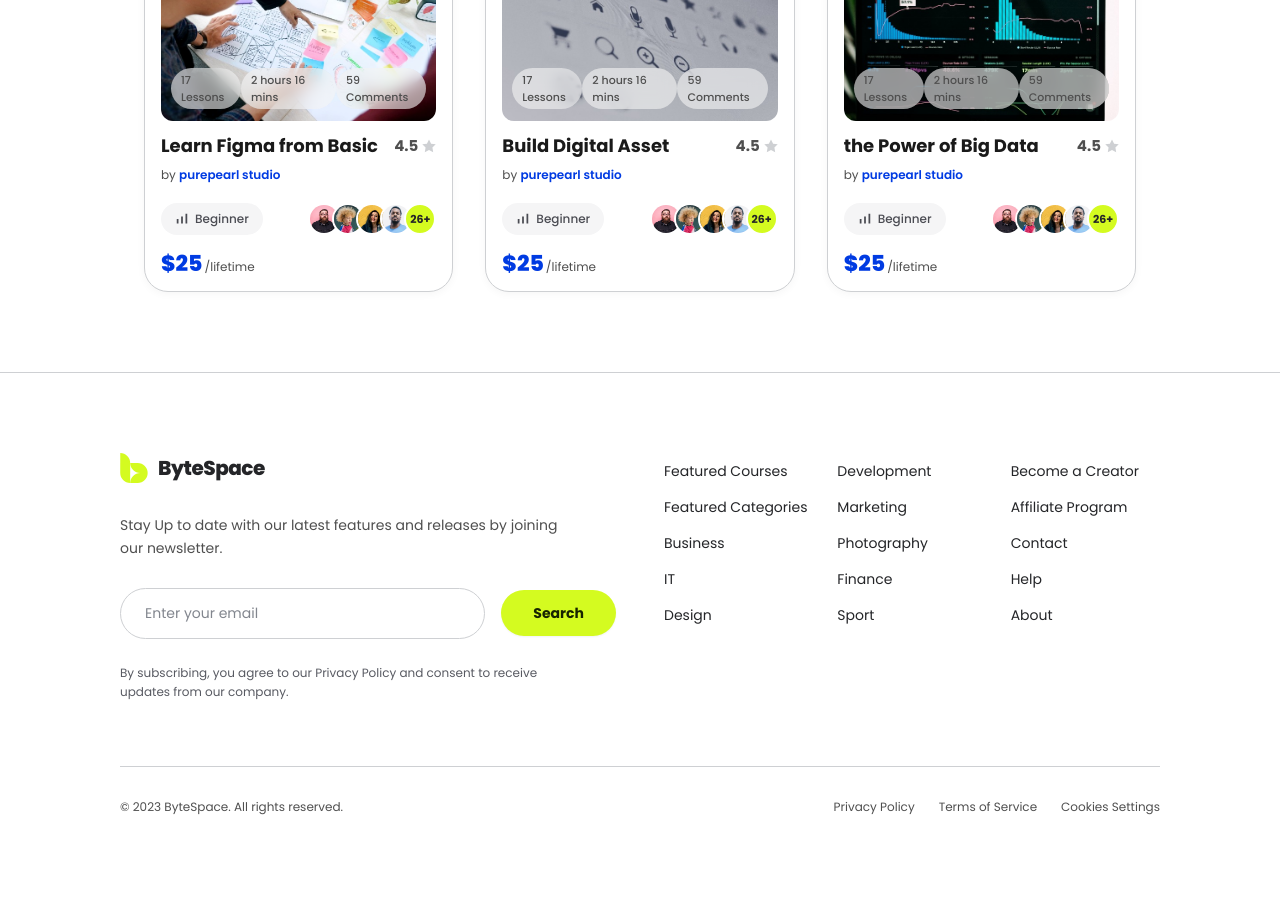
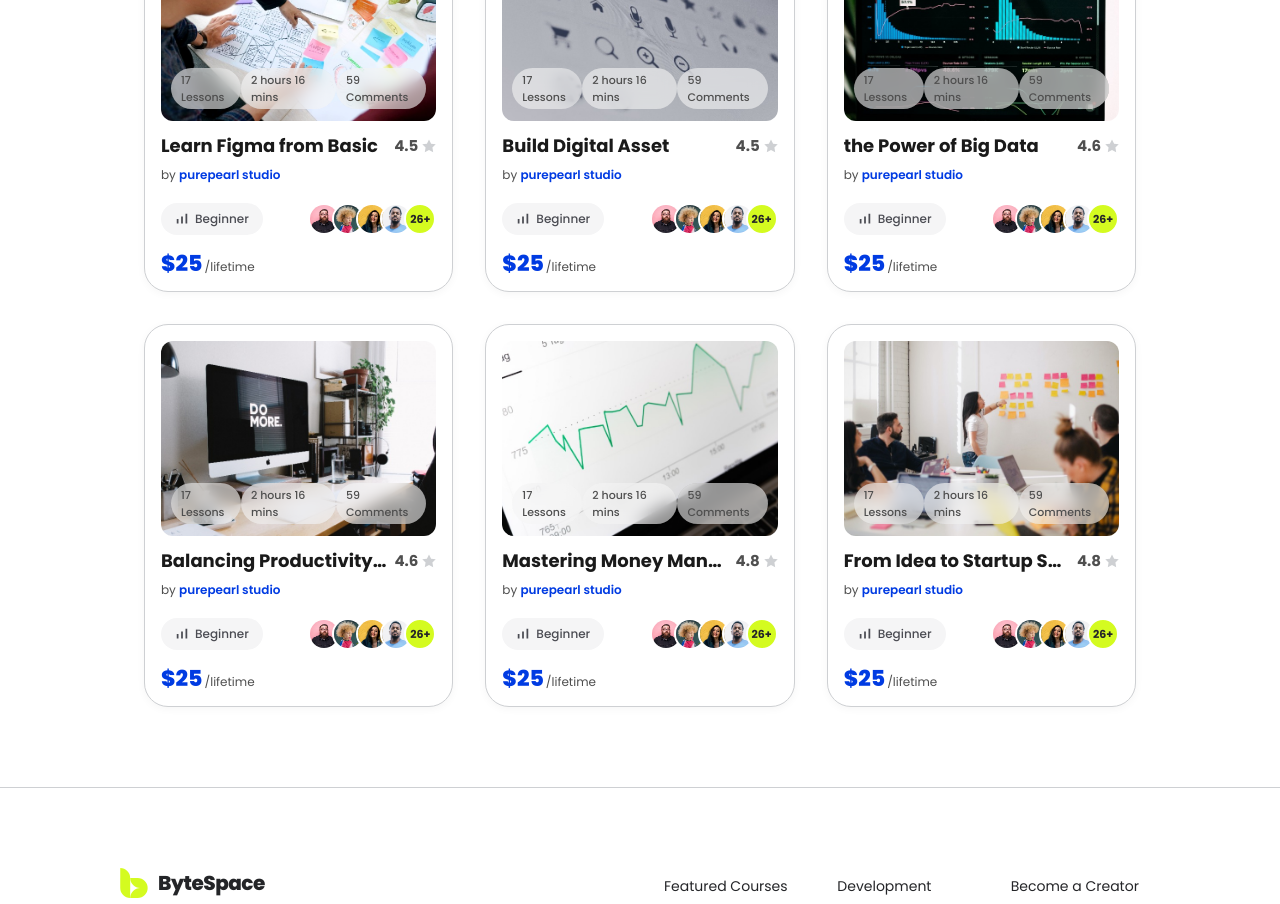
Before and after one commit to saiefadnan/bytespace-new, a React (Vite) app: page /creators in a window 1280 px wide. Shown: the part 760-1664 px from the top of the page. Before the commit the page ends 1623 px from the top, so only its background shows below. Built offline with nearby package versions, Linux system fonts and the light colour scheme; a web font is replaced by a local one.

Commit message:
minor issues fix

```diff
--- a/src/components/common/Navbar.tsx
+++ b/src/components/common/Navbar.tsx
@@ -23,7 +23,7 @@
   // Exactly 3 center links as specified in Figma: Home, Courses, Creators
   const navLinks = [
     { label: 'Home', href: '/' },
-    { label: 'Courses', href: '/#courses' },
+    { label: 'Courses', href: '/search' },
     { label: 'Creators', href: '/creators' },
   ];
 
@@ -46,13 +46,13 @@
         {/* Center: Exactly Home, Courses, Creators */}
         <nav className="hidden md:flex items-center gap-10" aria-label="Main Navigation">
           {navLinks.map((link) => (
-            <a
+            <Link
               key={link.label}
-              href={link.href}
+              to={link.href}
               className="text-white/90 hover:text-[#CBFC01] font-medium text-sm transition-colors duration-150 py-1"
             >
               {link.label}
-            </a>
+            </Link>
           ))}
         </nav>
 
@@ -107,14 +107,14 @@
         <div className="md:hidden bg-[#0030B8] border-t border-white/10 px-6 py-6 space-y-4 shadow-2xl animate-in slide-in-from-top duration-200">
           <nav className="flex flex-col space-y-3">
             {navLinks.map((link) => (
-              <a
+              <Link
                 key={link.label}
-                href={link.href}
+                to={link.href}
                 onClick={() => setMobileMenuOpen(false)}
                 className="text-white/90 hover:text-[#CBFC01] font-medium text-base py-1.5 transition-colors"
               >
                 {link.label}
-              </a>
+              </Link>
             ))}
           </nav>
           <div className="pt-4 border-t border-white/10 flex items-center justify-between">
--- a/src/data/courses.ts
+++ b/src/data/courses.ts
@@ -12,7 +12,7 @@
 import avatar4 from '../assets/images/avatar-4.png';
 import avatar5 from '../assets/images/avatar-5.png';
 
-export const mockCourses: Course[] = [
+const baseCourses: Course[] = [
   {
     id: 'course-1',
     title: 'Learn Figma from Basic',
@@ -85,7 +85,7 @@
     category: 'data',
     level: 'Beginner',
     thumbnail: courseAnalytics,
-    rating: 4.5,
+    rating: 4.6,
     reviewCount: 2150,
     duration: '2 hours 16 mins',
     lessonsCount: 17,
@@ -108,7 +108,7 @@
     category: 'dev',
     level: 'Beginner',
     thumbnail: courseProductivity,
-    rating: 4.5,
+    rating: 4.6,
     reviewCount: 840,
     duration: '2 hours 16 mins',
     lessonsCount: 17,
@@ -131,7 +131,7 @@
     category: 'data',
     level: 'Beginner',
     thumbnail: courseFinance,
-    rating: 4.5,
+    rating: 4.8,
     reviewCount: 1120,
     duration: '2 hours 16 mins',
     lessonsCount: 17,
@@ -154,7 +154,7 @@
     category: 'management',
     level: 'Beginner',
     thumbnail: courseTeamSprint,
-    rating: 4.5,
+    rating: 4.8,
     reviewCount: 1670,
     duration: '2 hours 16 mins',
     lessonsCount: 17,
@@ -171,3 +171,18 @@
     description: 'Learn modern lean startup methods, rapid customer validation, cross-functional sprints, and pitch deck execution.',
   },
 ];
+
+// Exactly 18 courses matching the 6 rows x 3 columns Figma Search Page layout
+export const mockCourses: Course[] = [
+  ...baseCourses,
+  ...baseCourses.map((c, index) => ({
+    ...c,
+    id: `course-${index + 7}`,
+    slug: `${c.slug}-${index + 7}`,
+  })),
+  ...baseCourses.map((c, index) => ({
+    ...c,
+    id: `course-${index + 13}`,
+    slug: `${c.slug}-${index + 13}`,
+  })),
+];
--- a/src/features/courses/components/CourseCard.tsx
+++ b/src/features/courses/components/CourseCard.tsx
@@ -1,5 +1,5 @@
 import React from 'react';
-import { useNavigate } from 'react-router-dom';
+import { Link, useNavigate } from 'react-router-dom';
 import type { Course } from '../types';
 import studentAvatar1 from '../../../assets/images/student-avatar-1.png';
 import studentAvatar2 from '../../../assets/images/student-avatar-2.png';
@@ -72,9 +72,13 @@
           {/* Instructor Byline */}
           <div className="mt-1">
             <span className="text-xs text-[#4F4F4F]">by </span>
-            <span className="text-xs font-semibold text-[#003BE2] hover:underline">
+            <Link
+              to="/creators"
+              onClick={(e) => e.stopPropagation()}
+              className="text-xs font-semibold text-[#003BE2] hover:underline"
+            >
               {course.instructor.name}
-            </span>
+            </Link>
           </div>
         </div>
 
--- a/src/pages/creator/CreatorProfilePage.tsx
+++ b/src/pages/creator/CreatorProfilePage.tsx
@@ -42,10 +42,10 @@
     setSortBy('relevant');
   };
 
-  // PurePearl Studio's 3 courses matching Figma specs
+  // PurePearl Studio's 6 courses matching Figma specs
   const creatorCourses = useMemo(() => {
     return mockCourses
-      .slice(0, 3)
+      .slice(0, 6)
       .filter((c) => {
         const matchesLevel = selectedLevel === 'all' || c.level === selectedLevel;
         const matchesCategory = selectedCategory === 'all' || c.category === selectedCategory;
@@ -121,9 +121,9 @@
           <div className="flex flex-wrap items-center justify-between gap-4 pt-4">
             {/* Left Badges */}
             <div className="flex items-center gap-4">
-              {/* 3 Products Pill: 140px x 46px, rx 23px */}
+              {/* 6 Products Pill: 140px x 46px, rx 23px */}
               <div className="h-[46px] px-6 rounded-full bg-white text-[#242528] text-sm font-normal flex items-center shadow-xs select-none">
-                <span className="font-bold mr-1.5">3</span> Products
+                <span className="font-bold mr-1.5">6</span> Products
               </div>
 
               {/* 12 Followers Pill: 150px x 46px, rx 23px */}
```
